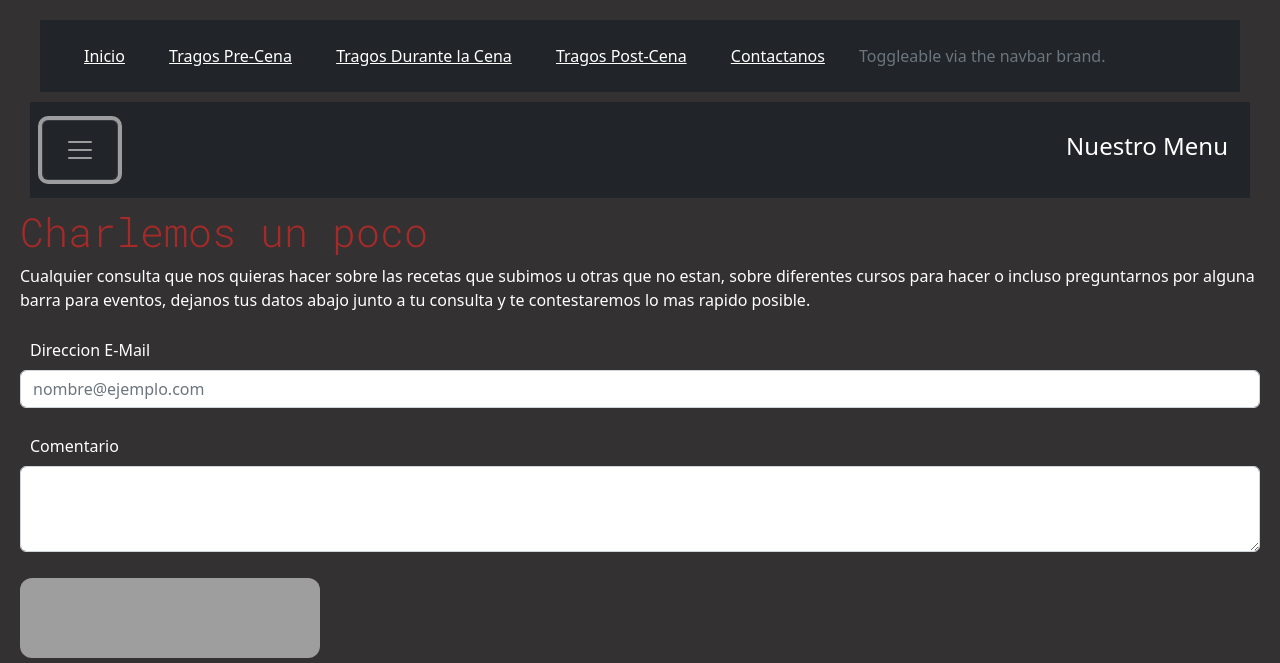
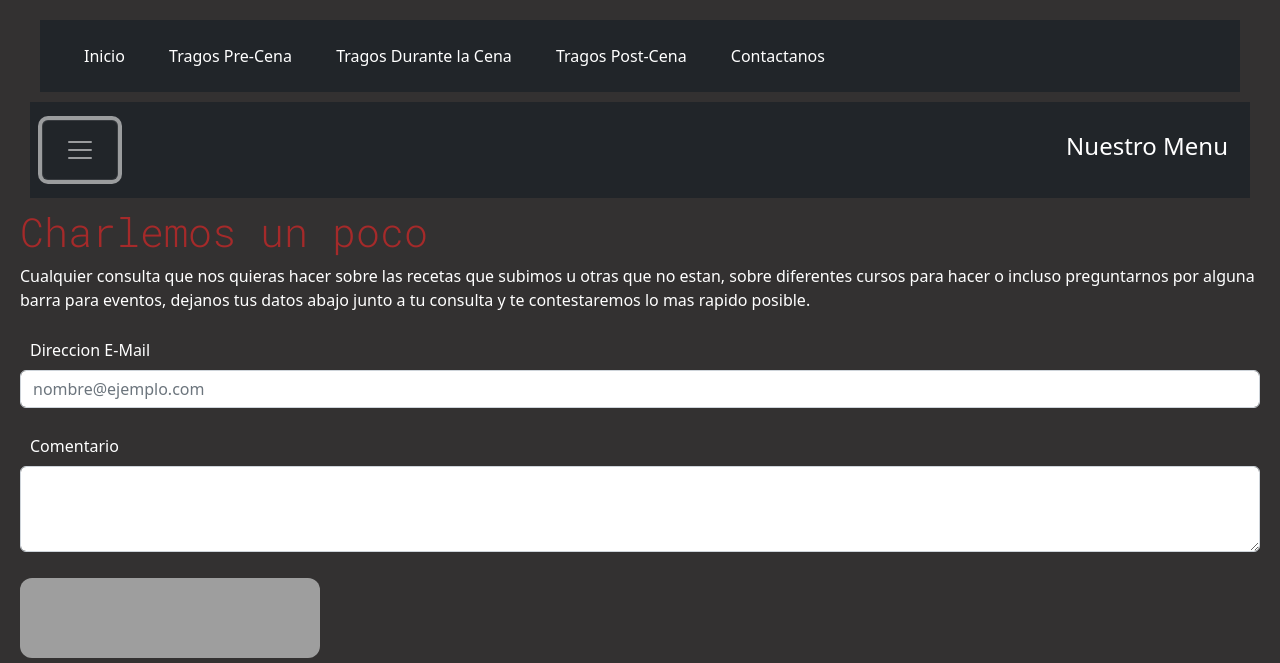
Before and after one commit to MaxiCruz97/Pruebas, a website: page Secciones/contacto.html in a window 1280 px wide. Both pictures are taken after a click on the button "Toggle navigation". Shown: the top 663 px of the page. Drawn offline with nearby package versions, Linux system fonts and the light colour scheme; grey boxes are pictures that could not be loaded.

Commit message:
retocando

```diff
--- /dev/null
+++ b/SCSS/components/_menu.scss
@@ -0,0 +1,3 @@
+.menu{
+    text-decoration: none;
+}
--- a/Secciones/contacto.html
+++ b/Secciones/contacto.html
@@ -35,12 +35,11 @@
     <header>
         <div class="collapse" id="navbarToggleExternalContent">
             <div class="bg-dark p-4">
-                <span class="navbar-text text-white"> <a href="../index.html">Inicio</a></span>
-                <span class="navbar-text text-white"> <a href="../Secciones/tragosprecena.html">Tragos Pre-Cena</a></span>
-                <span class="navbar-text text-white"> <a href="../Secciones/tragosdurantelacena.html">Tragos Durante la Cena</a></span>
-                <span class="navbar-text text-white" > <a href="../Secciones/tragospostcena.html">Tragos Post-Cena</a></span>
-                <span class="navbar-text text-white"> <a href="../Secciones/contacto.html">Contactanos</a></span>
-                <span class="text-muted">Toggleable via the navbar brand.</span>
+                <span class="navbar-text text-white"> <a href="../index.html" class="menu">Inicio</a></span>
+                <span class="navbar-text text-white"> <a href="../Secciones/tragosprecena.html" class="menu">Tragos Pre-Cena</a></span>
+                <span class="navbar-text text-white"> <a href="../Secciones/tragosdurantelacena.html" class="menu">Tragos Durante la Cena</a></span>
+                <span class="navbar-text text-white"> <a href="../Secciones/tragospostcena.html" class="menu">Tragos Post-Cena</a></span>
+                <span class="navbar-text text-white"> <a href="../Secciones/contacto.html" class="menu">Contactanos</a></span>
             </div>
         </div>
         <nav class="navbar navbar-dark bg-dark">
```
Also changed, not shown: Secciones/tragosdurantelacena.html (+5 -6 lines), Secciones/tragospostcena.html (+5 -6 lines), Secciones/tragosprecena.html (+5 -6 lines), index.html (+5 -5 lines), css/style.css, 1 other file.
